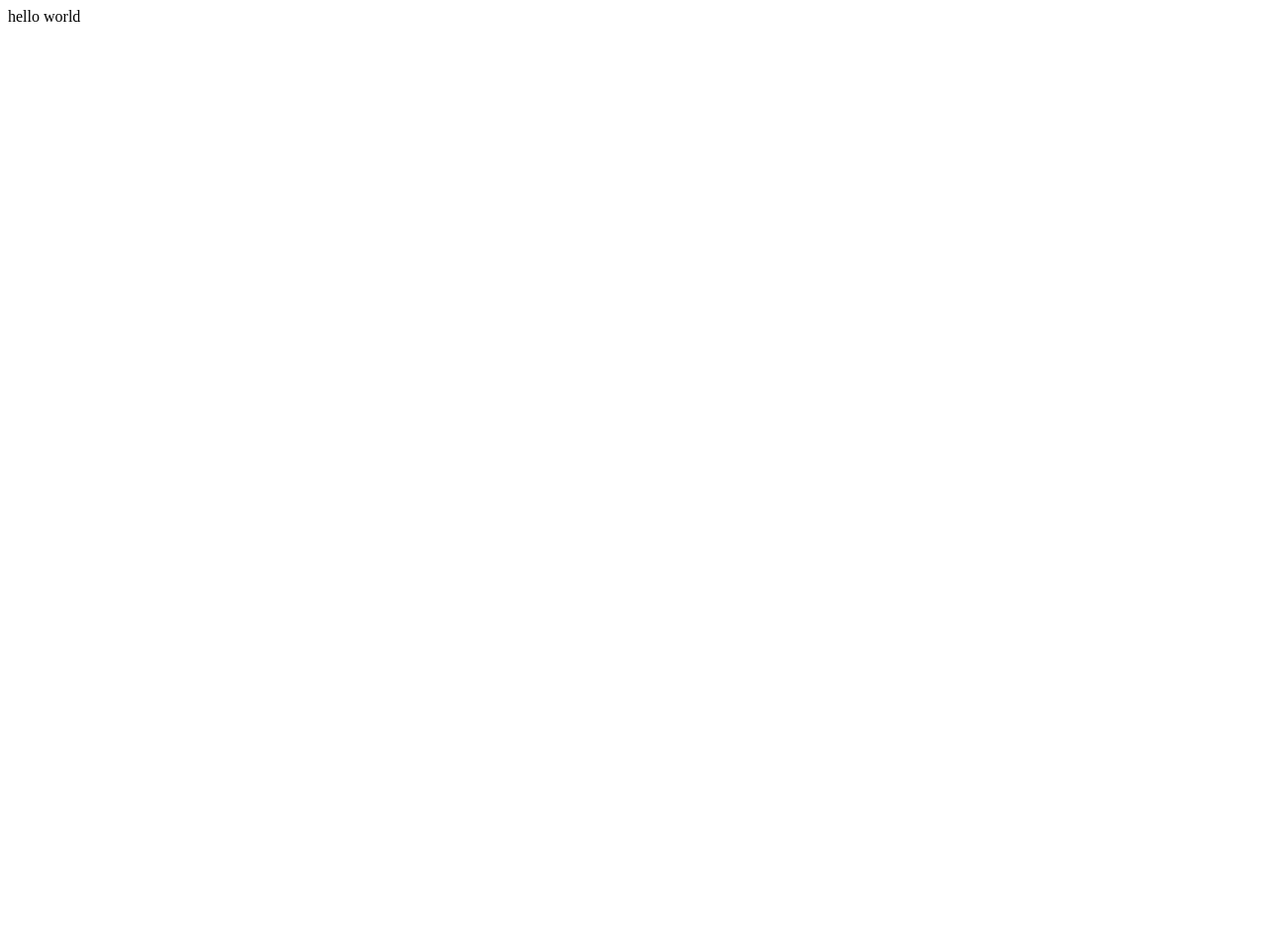
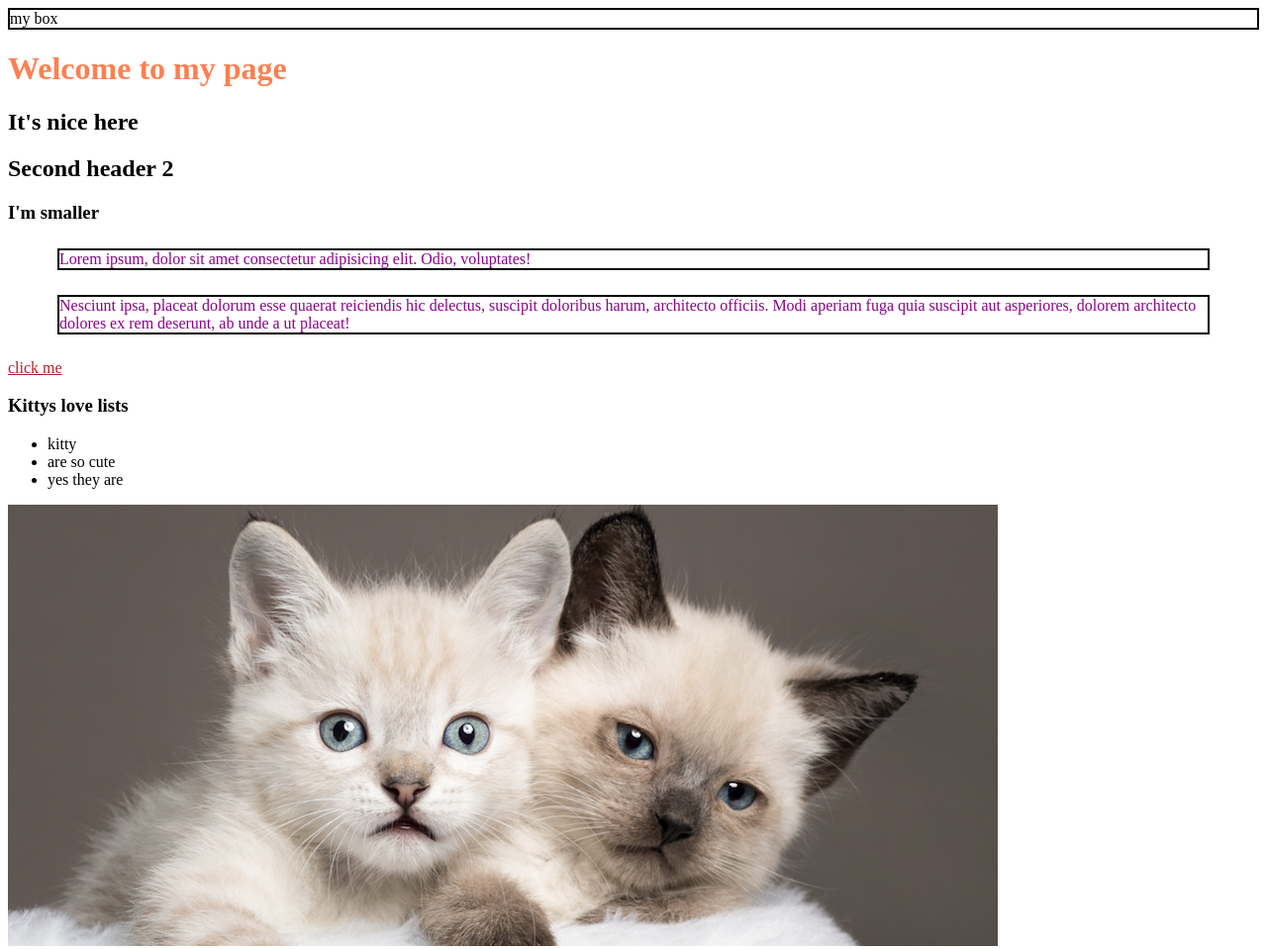
Before and after one commit to ZapaKat/zapakat.github.io, a plain HTML site: page index.html in a window 1280 px wide. Shown: the whole page at 99% size. Before the commit the page ends 800 px from the top, so only its background shows below. Drawn offline with Linux system fonts and the light colour scheme.

Commit message:
Created multiple headers, paragraph, list, image, boxes etc.

```diff
--- a/index.html
+++ b/index.html
@@ -1 +1,46 @@
-hello world
+<!DOCTYPE html>
+<html lang="en">
+<head>
+    <meta charset="UTF-8">
+    <meta name="viewport" content="width=device-width, initial-scale=1.0">
+    <title>ZapaKat's Homepage</title>
+    <style>
+        h1 {
+            color:coral;
+        }
+        p {
+            color:darkmagenta;
+            margin: 25px 50px;
+            border: 2px solid black;
+        }
+        a {
+            color:firebrick;
+        }
+        div {
+            border:2px solid black;
+        }
+    </style>
+</head>
+<body>
+
+    <div>my box</div>
+    <h1>Welcome to my page</h1>
+    <h2>It's nice here</h2>
+    <h2>Second header 2</h2>
+    <h3>I'm smaller</h3>
+    <p>Lorem ipsum, dolor sit amet consectetur adipisicing elit. Odio, voluptates!</p>
+    <p>Nesciunt ipsa, placeat dolorum esse quaerat reiciendis hic delectus, suscipit doloribus harum, architecto officiis. Modi aperiam fuga quia suscipit aut
+    asperiores, dolorem architecto dolores ex rem deserunt, ab unde a ut placeat!</p>
+
+    <a href="http://google.com" target="_blank">click me</a>
+
+    <h3>Kittys love lists</h3>
+        <ul>
+            <li>kitty</li>
+            <li>are so cute</li>
+            <li>yes they are</li>
+        </ul>
+
+            <img src="images/siamese-cat4_copy.webp" alt="Two cute Siamese kittens posing next to eachother">
+</body>
+</html>
```
Also changed, not shown: images/siamese-cat4_copy.webp (added).
